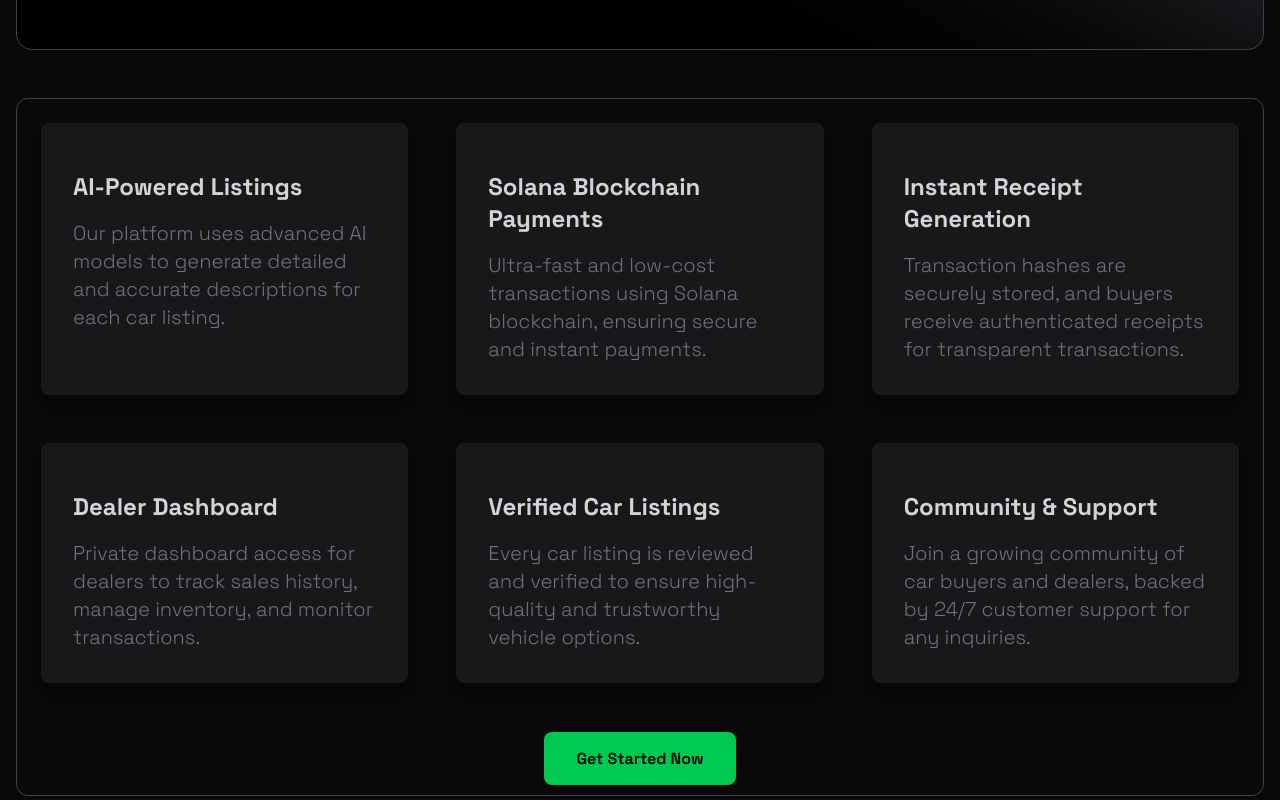
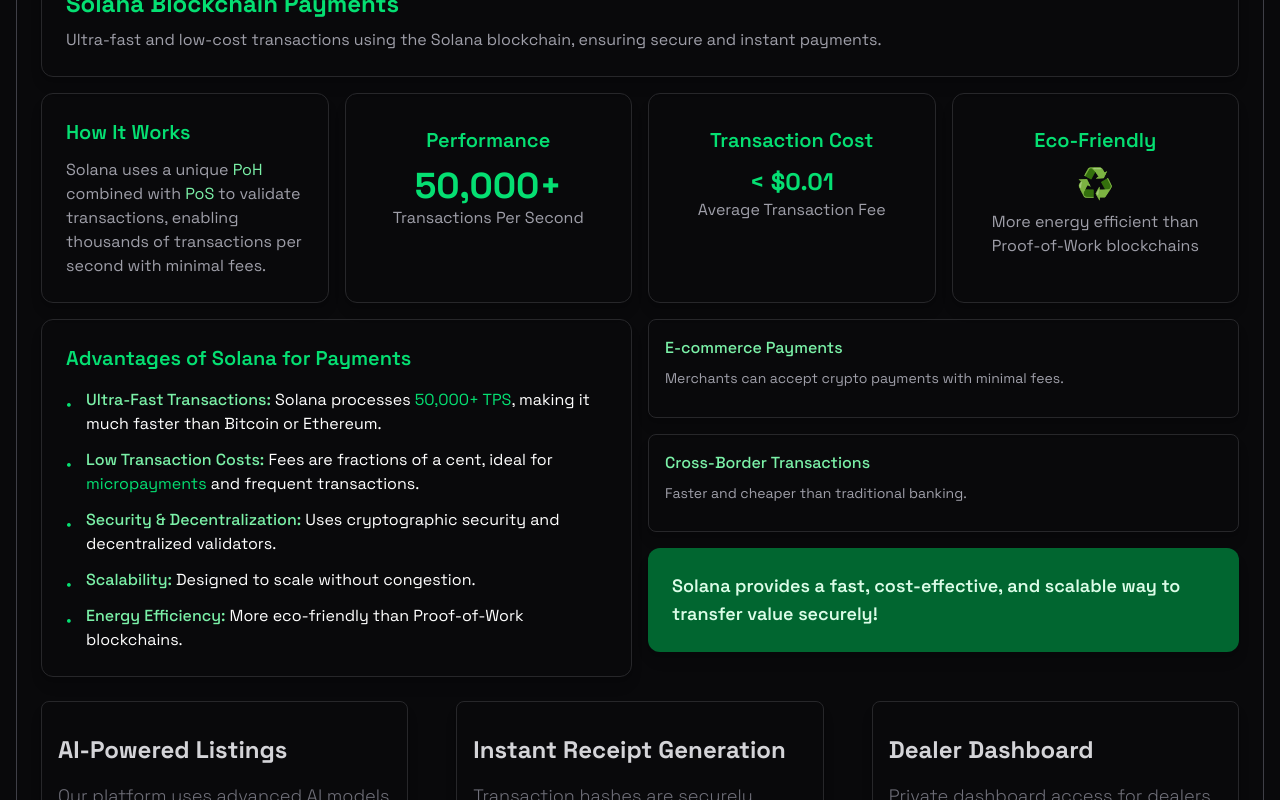
Before and after one commit to tomisinteazer/Vuetraining, a Vue app: page /about in a window 1280 px wide. Shown: the part 720-1520 px from the top of the page. Built offline with nearby package versions, Linux system fonts and the light colour scheme; no server answers.

Commit message:
added bento design for about page

```diff
--- a/src/views/AboutView.vue
+++ b/src/views/AboutView.vue
@@ -1,9 +1,10 @@
 <template>
   <section class=" bg-zinc-950">
     <!-- Hero Section -->
-    <div class="relative h-[80vh] flex items-center justify-center text-center ">
     <div
-        class="absolute inset-0  bg-gradient-to-tr from-black from-25% via-zinc-700 via-75%  to-zinc-800 container mx-auto rounded-2xl border border-zinc-700">
+      class="relative h-[60vh] p-16 rounded-2xl  border border-zinc-700 flex items-center justify-center text-center container mx-auto">
+      <div
+        class="absolute inset-0  bg-gradient-to-tr from-black from-25% via-zinc-700 via-75%  to-zinc-800  rounded-2xl ">
       </div>
       <div class="relative px-6">
         <h1 class="text-5xl md:text-6xl my-2 font-bold text-green-500 animate-fade-up">
@@ -20,28 +21,144 @@
     </div>
 
     <!-- Container -->
-    <div class="container mx-auto p-6 space-y-16 border border-zinc-700 rounded-xl  my-12">
+    <div class="container mx-auto p-6 space-y-16 border border-zinc-700 rounded-2xl my-12">
 
       <!-- Features Section -->
-      <div id="features" class="grid md:grid-cols-3 gap-12">
+
+
+      <div id="features" class="grid md:grid-cols-1 gap-12">
+
+        <div class="animate-fade-in">
+          <!-- Bento Grid Layout -->
+          <div class="grid grid-cols-1 md:grid-cols-2 lg:grid-cols-4 gap-4 md:px-0">
+
+            <!-- Header Card - Full Width -->
+            <div
+              class="border border-zinc-800 rounded-xl p-4 md:p-6 shadow-lg col-span-1 md:col-span-2 lg:col-span-4 transform transition hover:-translate-y-1 hover:bg-zinc-900">
+              <h1 class="text-xl md:text-2xl font-bold text-green-400 mb-2">Solana Blockchain Payments</h1>
+              <p class="text-sm md:text-base text-zinc-400">Ultra-fast and low-cost transactions using the Solana
+                blockchain, ensuring
+                secure and instant payments.</p>
+            </div>
+
+            <!-- How It Works Card -->
+            <div
+              class="border border-zinc-800 rounded-xl p-4 md:p-6 shadow-lg col-span-1 transform transition hover:-translate-y-1 hover:bg-zinc-900">
+              <h2 class="text-lg md:text-xl font-semibold text-green-400 mb-2 md:mb-3">How It Works</h2>
+              <p class="text-sm md:text-base text-zinc-400">
+                Solana uses a unique <span class="text-green-300 cursor-help" title="Proof of History">PoH</span>
+                combined with
+                <span class="text-green-300 cursor-help" title="Proof of Stake">PoS</span> to validate transactions,
+                enabling thousands of transactions per second with minimal fees.
+              </p>
+            </div>
+
+            <!-- Performance Stats Card -->
+            <div
+              class="border border-zinc-800 rounded-xl p-4 md:p-6 shadow-lg col-span-1 transform transition hover:-translate-y-1 hover:bg-zinc-900">
+              <div class="text-center py-2">
+                <h2 class="text-lg md:text-xl font-semibold text-green-400 mb-2 md:mb-3">Performance</h2>
+                <div class="text-3xl md:text-4xl font-bold text-green-400">50,000+</div>
+                <div class="text-sm md:text-base text-zinc-400">Transactions Per Second</div>
+              </div>
+            </div>
+
+            <!-- Cost Card -->
+            <div
+              class="border border-zinc-800 rounded-xl p-4 md:p-6 shadow-lg col-span-1 transform transition hover:-translate-y-1 hover:bg-zinc-900">
+              <div class="text-center py-2">
+                <h2 class="text-lg md:text-xl font-semibold text-green-400 mb-2 md:mb-3">Transaction Cost</h2>
+                <div class="text-xl md:text-2xl font-bold text-green-400">
+                  < $0.01</div>
+                    <div class="text-sm md:text-base text-zinc-400">Average Transaction Fee</div>
+                </div>
+              </div>
+
+              <!-- Eco-Friendly Card -->
+              <div
+                class="border border-zinc-800 rounded-xl p-4 md:p-6 shadow-lg col-span-1 transform transition hover:-translate-y-1 hover:bg-zinc-900">
+                <div class="text-center py-2">
+                  <h2 class="text-lg md:text-xl font-semibold text-green-400 mb-2 md:mb-3">Eco-Friendly</h2>
+                  <div class="text-2xl md:text-3xl mb-2">♻️</div>
+                  <div class="text-sm md:text-base text-zinc-400">More energy efficient than Proof-of-Work blockchains
+                  </div>
+                </div>
+              </div>
+
+              <!-- Advantages Card - Double Width -->
+              <div
+                class="border border-zinc-800 rounded-xl text-white p-4 md:p-6 shadow-lg col-span-1 md:col-span-2 md:row-span-2 transform transition hover:-translate-y-1 hover:bg-zinc-900">
+                <h2 class="text-lg md:text-xl font-semibold text-green-400 mb-3 md:mb-4">Advantages of Solana for
+                  Payments</h2>
+                <ul class="space-y-2 md:space-y-3">
+                  <li class="pl-4 md:pl-5 relative">
+                    <div class="absolute left-0 top-1 text-green-400">•</div>
+                    <span class="text-green-300 font-medium">Ultra-Fast Transactions:</span> Solana processes
+                    <span class="text-green-400">50,000+ TPS</span>, making it much faster than Bitcoin or Ethereum.
+                  </li>
+                  <li class="pl-4 md:pl-5 relative">
+                    <div class="absolute left-0 top-1 text-green-400">•</div>
+                    <span class="text-green-300 font-medium">Low Transaction Costs:</span> Fees are fractions of a
+                    cent,
+                    ideal for <span class="text-green-400">micropayments</span> and frequent transactions.
+                  </li>
+                  <li class="pl-4 md:pl-5 relative">
+                    <div class="absolute left-0 top-1 text-green-400">•</div>
+                    <span class="text-green-300 font-medium">Security & Decentralization:</span> Uses cryptographic
+                    security and decentralized validators.
+                  </li>
+                  <li class="pl-4 md:pl-5 relative">
+                    <div class="absolute left-0 top-1 text-green-400">•</div>
+                    <span class="text-green-300 font-medium">Scalability:</span> Designed to scale without congestion.
+                  </li>
+                  <li class="pl-4 md:pl-5 relative">
+                    <div class="absolute left-0 top-1 text-green-400">•</div>
+                    <span class="text-green-300 font-medium">Energy Efficiency:</span> More eco-friendly than
+                    Proof-of-Work blockchains.
+                  </li>
+                </ul>
+              </div>
+
+              <!-- Use Cases Cards -->
+              <div class="col-span-1 md:col-span-2 grid grid-cols-1 gap-4">
+                <!-- E-commerce Card -->
+                <div
+                  class="border border-zinc-800 rounded-lg p-3 md:p-4 shadow-lg transform transition hover:-translate-y-1 hover:bg-zinc-900">
+                  <h3 class="font-medium text-green-300 mb-1 md:mb-2">E-commerce Payments</h3>
+                  <p class="text-xs md:text-sm text-zinc-400">Merchants can accept crypto payments with minimal fees.
+                  </p>
+                </div>
+
+                <!-- Cross-Border Card -->
+                <div
+                  class="border border-zinc-800 rounded-lg p-3 md:p-4 shadow-lg transform transition hover:-translate-y-1 hover:bg-zinc-900">
+                  <h3 class="font-medium text-green-300 mb-1 md:mb-2">Cross-Border Transactions</h3>
+                  <p class="text-xs md:text-sm text-zinc-400">Faster and cheaper than traditional banking.</p>
+                </div>
+              </div>
+
+              <div class="col-span-1 md:col-span-2">
+                <div
+                  class="bg-green-800 rounded-xl p-4 md:p-6 shadow-lg transform transition hover:-translate-y-1 hover:bg-zinc-900">
+                  <p class="text-base md:text-lg font-semibold text-green-100">
+                    Solana provides a fast, cost-effective, and scalable way to transfer value securely!
+                  </p>
+                </div>
+              </div>
+            </div>
+          </div>
+        </div>
+        <div id="features" class="grid md:grid-cols-3 -mt-10 gap-12">
 
           <div class="feature-box animate-fade-in">
             <h2 class="text-2xl text-zinc-300 font-bold py-4">AI-Powered Listings</h2>
-          <p class="font-thin text-xl text-zinc-500">
+            <p class="font-thin text-lg text-zinc-500">
               Our platform uses advanced AI models to generate detailed and accurate descriptions for each car listing.
             </p>
           </div>
-
-        <div class="feature-box animate-fade-in ">
-          <h2 class="text-2xl text-zinc-300 font-bold py-4">Solana Blockchain Payments</h2>
-          <p class="font-thin text-xl text-zinc-500">
-            Ultra-fast and low-cost transactions using Solana blockchain, ensuring secure and instant payments.
-          </p>
-        </div>
-
           <div class="feature-box animate-fade-in ">
             <h2 class="text-2xl text-zinc-300 font-bold py-4">Instant Receipt Generation</h2>
-          <p class="font-thin text-xl text-zinc-500">
+            <p class="font-thin text-lg text-zinc-500">
               Transaction hashes are securely stored, and buyers receive authenticated receipts for transparent
               transactions.
             </p>
@@ -49,34 +166,49 @@
 
           <div class="feature-box animate-fade-in ">
             <h2 class="text-2xl text-zinc-300 font-bold py-4">Dealer Dashboard</h2>
-          <p class="font-thin text-xl text-zinc-500">
+            <p class="font-thin text-lg text-zinc-500">
               Private dashboard access for dealers to track sales history, manage inventory, and monitor transactions.
             </p>
           </div>
 
           <div class="feature-box animate-fade-in ">
             <h2 class="text-2xl text-zinc-300 font-bold py-4">Verified Car Listings</h2>
-          <p class="font-thin text-xl text-zinc-500">
+            <p class="font-thin text-lg text-zinc-500">
               Every car listing is reviewed and verified to ensure high-quality and trustworthy vehicle options.
             </p>
           </div>
 
           <div class="feature-box animate-fade-in ">
             <h2 class="text-2xl text-zinc-300 font-bold py-4">Community & Support</h2>
-          <p class="font-thin text-xl text-zinc-500">
+            <p class="font-thin text-lg text-zinc-500">
+              Join a growing community of car buyers and dealers, backed by 24/7 customer support for any inquiries.
+            </p>
+          </div>
+
+          <div class="bg-green-800 rounded-lg p-4">
+            <h2 class="text-2xl text-green-100 font-bold py-4">Get started today </h2>
+            <p class="font-thin text-lg text-white">
               Join a growing community of car buyers and dealers, backed by 24/7 customer support for any inquiries.
             </p>
           </div>
         </div>
 
-      <!-- Call-to-Action -->
-      <div class="text-center animate-fade-up">
-        <a class="px-8 py-4 bg-green-500 text-black font-semibold rounded-lg hover:bg-green-600 transition">
-          Get Started Now
-        </a>
-      </div>
+
+
+
+
+
+
+
+
+
+
+
 
       </div>
+      <!-- Call-to-Action -->
+
+
   </section>
 
 
@@ -89,7 +221,7 @@
 @import "tailwindcss";
 
 .feature-box {
-  @apply bg-zinc-900 p-8 rounded-lg shadow-lg transition hover:scale-105;
+  @apply p-4 border border-zinc-800 rounded-lg shadow-lg transition hover:bg-zinc-900;
 }
 
 /* Scroll Animations */
```
Lines whose indentation alone changed are shown as unchanged.
